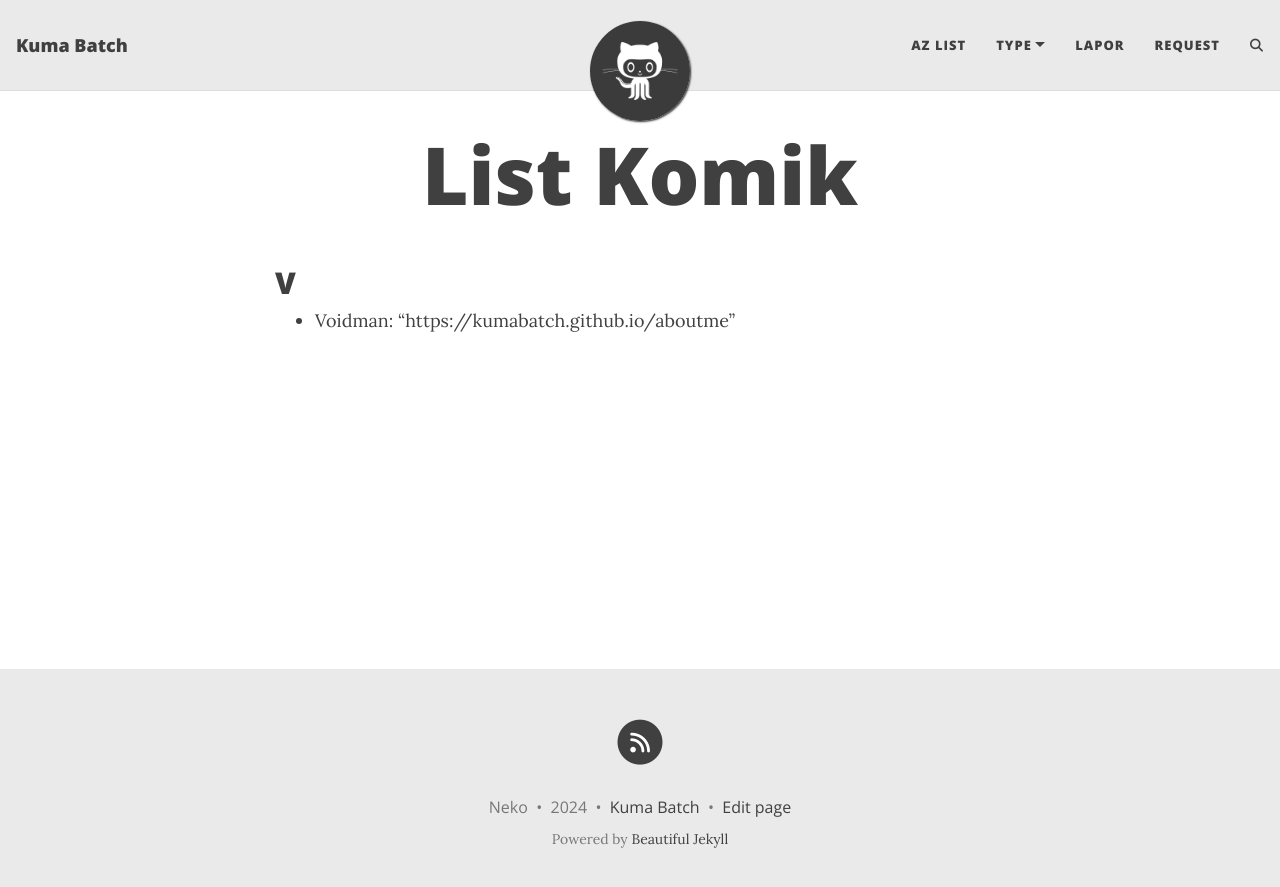
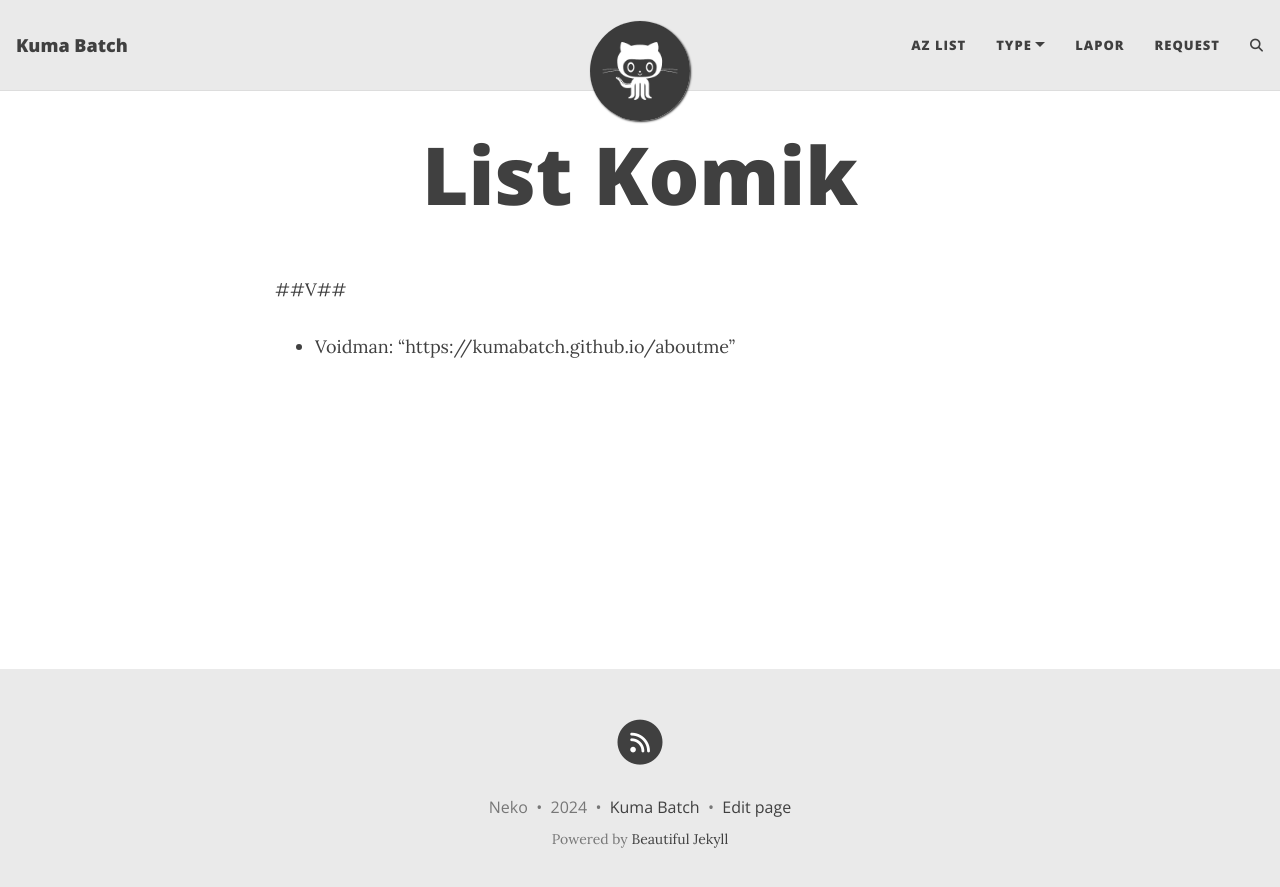
Before and after one commit to kumabatch/kumabatch.github.io, a Jekyll site: the page built from list-komik.md, in a window 1280 px wide. Shown: the top 887 px of the page. Built offline with Jekyll 4.4.1, drawn with Linux system fonts in a browser that asks for light colours; comment, search, counter and statistics services are not loaded.

Commit message:
Update list-komik.md

```diff
--- a/list-komik.md
+++ b/list-komik.md
@@ -2,5 +2,5 @@
 layout: page
 title: List Komik
 ---
-<h2>V</h2>
+##V##
  - Voidman: "https://kumabatch.github.io/aboutme"
```
